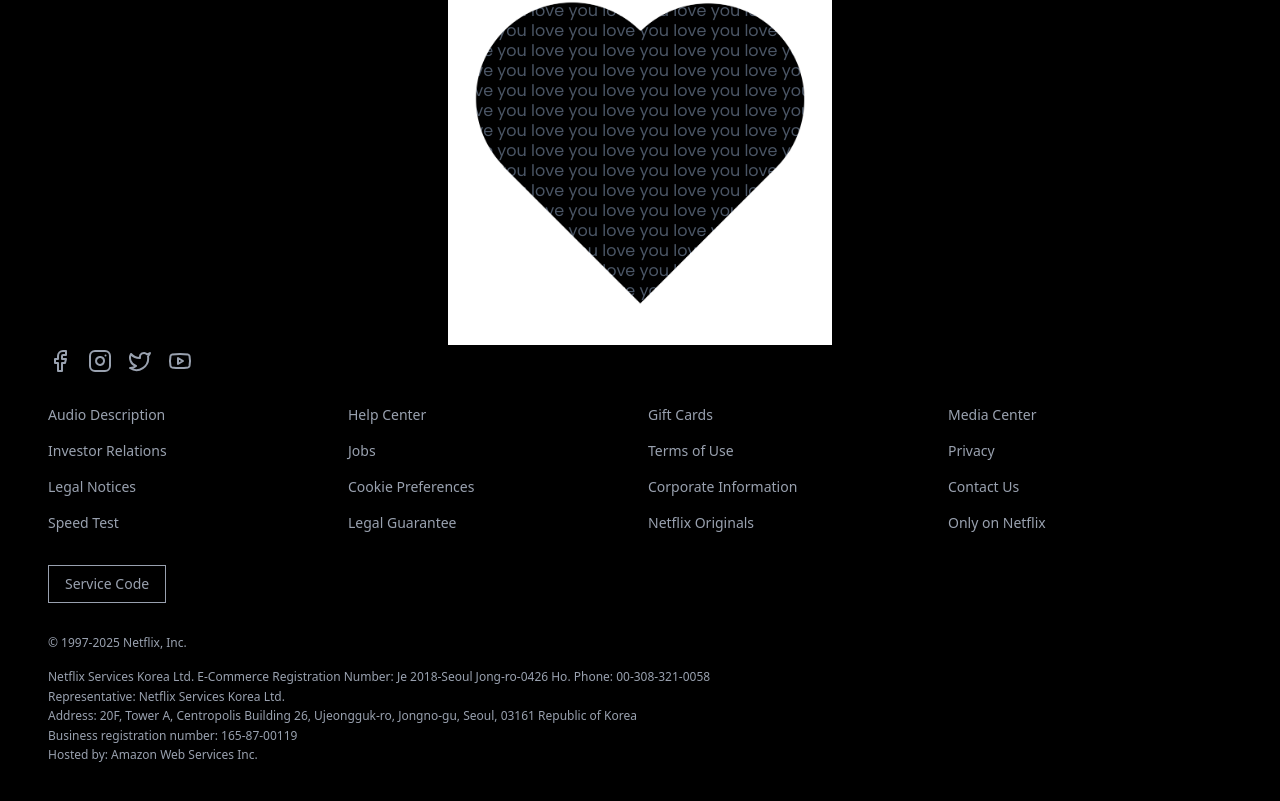
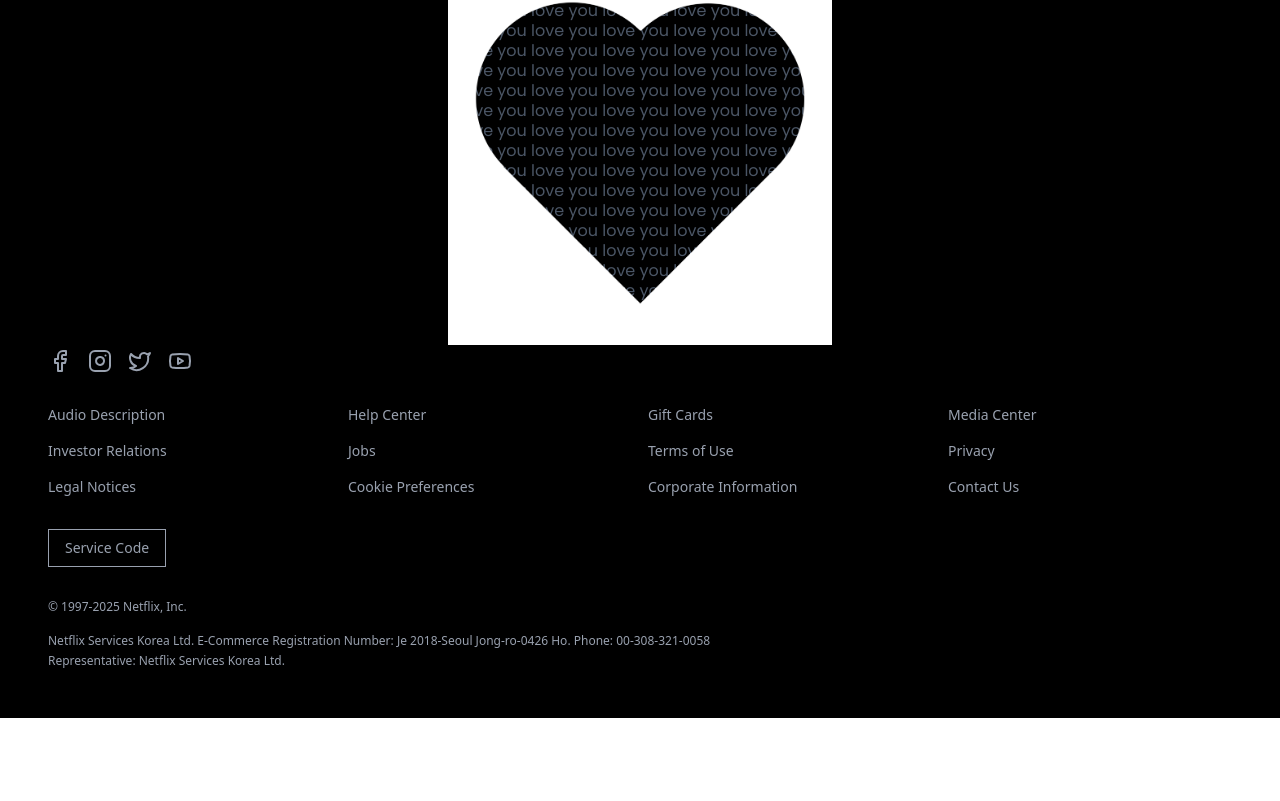
Before and after one commit to torikallcode/Netflix_clone, a React (Vite) app: page / in a window 1280 px wide. Shown: the part 1621-2422 px from the top of the page. After the commit the page ends 2339 px from the top, so only its background shows below. Built offline with nearby package versions, Linux system fonts and the light colour scheme.

Commit message:
update footer

```diff
--- a/src/components/Footer.jsx
+++ b/src/components/Footer.jsx
@@ -51,22 +51,6 @@ const Footer = () => {
       title: 'Contact Us',
       href: '#'
     },
-    {
-      title: 'Speed Test',
-      href: '#'
-    },
-    {
-      title: 'Legal Guarantee',
-      href: '#'
-    },
-    {
-      title: 'Netflix Originals',
-      href: '#'
-    },
-    {
-      title: 'Only on Netflix',
-      href: '#'
-    }
   ];
 
   return (
@@ -116,16 +100,6 @@ const Footer = () => {
           <p className="leading-relaxed">
             Representative: Netflix Services Korea Ltd.
           </p>
-          <p className="leading-relaxed">
-            Address: 20F, Tower A, Centropolis Building 26, Ujeongguk-ro,
-            Jongno-gu, Seoul, 03161 Republic of Korea
-          </p>
-          <p className="leading-relaxed">
-            Business registration number: 165-87-00119
-          </p>
-          <p className="leading-relaxed">
-            Hosted by: Amazon Web Services Inc.
-          </p>
         </div>
       </div>
     </footer>
```
